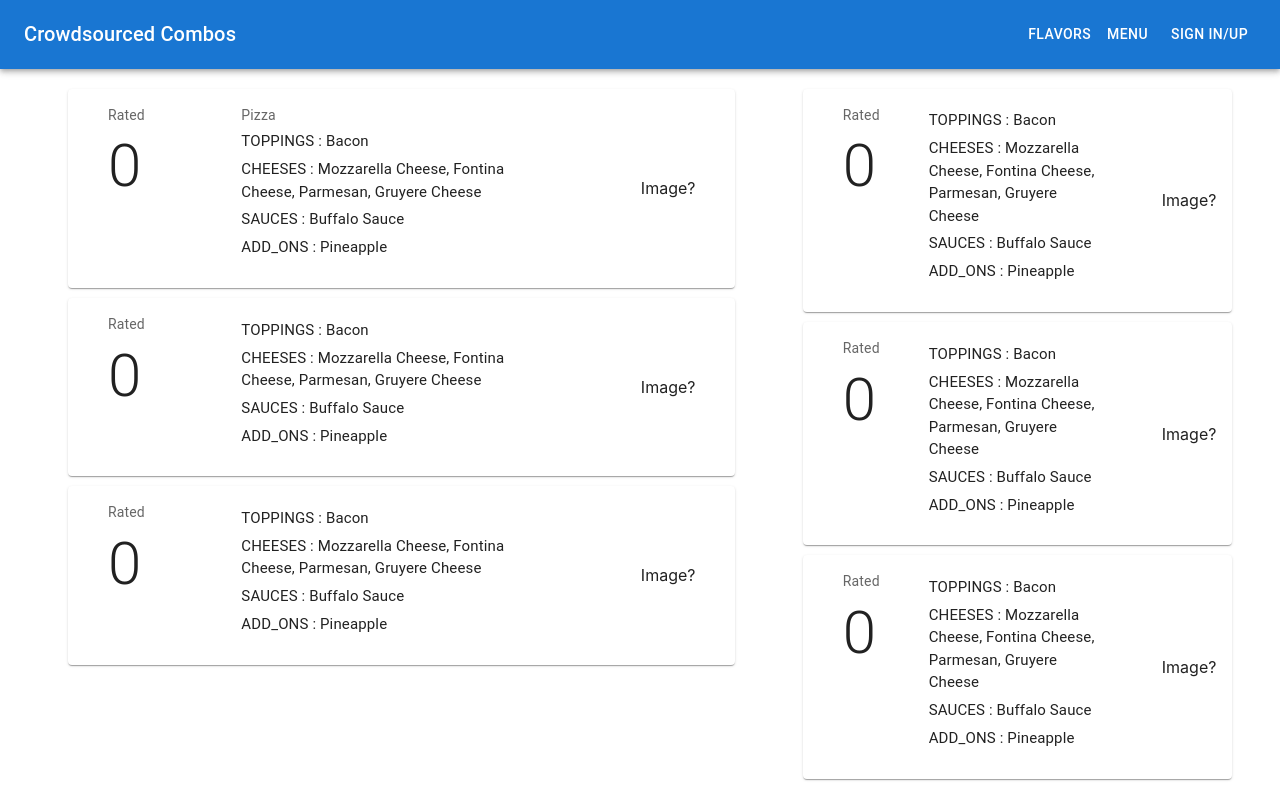
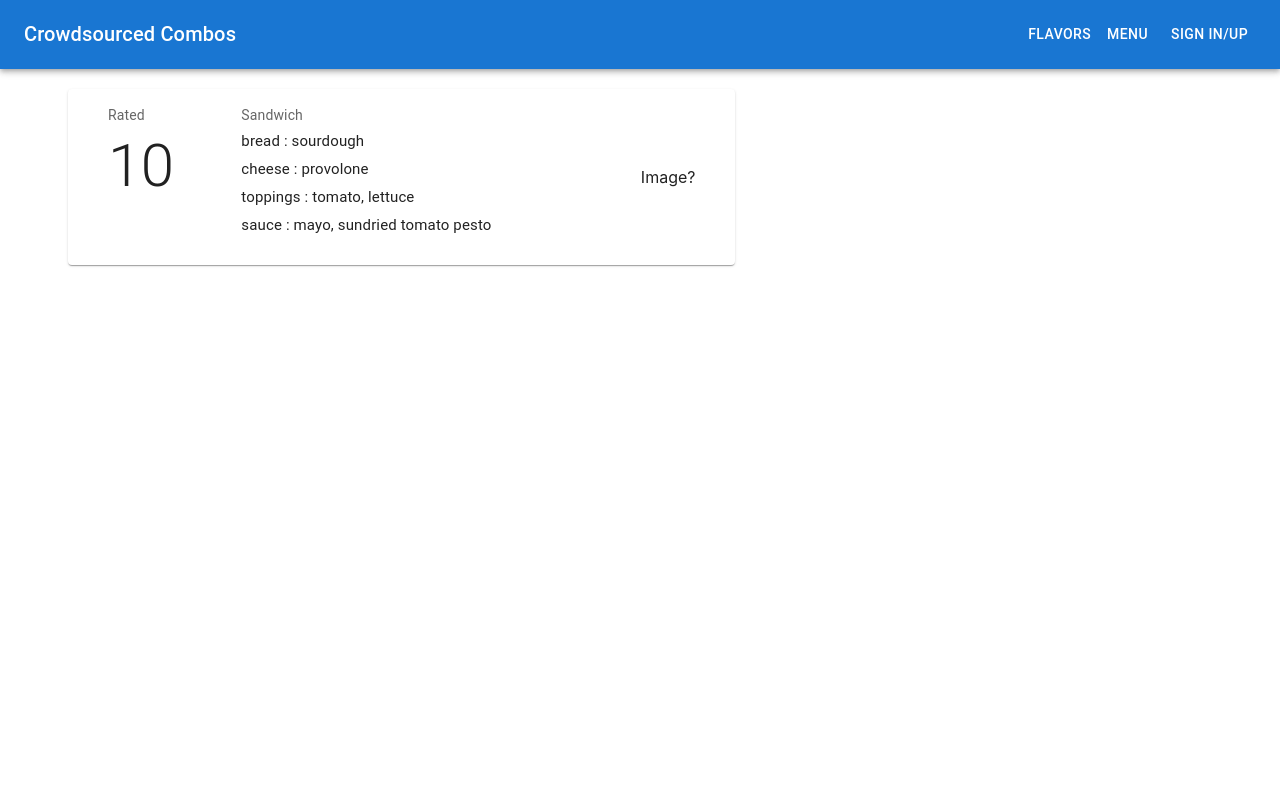
Before and after one commit to CroudsourcedCombos/main, a Next.js app in the folder frontend/: page /signed-out in a window 1280 px wide. Built offline with nearby package versions, Linux system fonts and the light colour scheme.

Commit message:
implemented ReviewCard component with a trial dataset

```diff
--- a/frontend/components/reviewcard.js
+++ b/frontend/components/reviewcard.js
@@ -8,51 +8,19 @@ import Typography from '@mui/material/Typography';
 import { Container } from '@mui/material';
 import Avatar from "@mui/material/Avatar";
 
-const Pizza = {
-  TOPPINGS: [
-    'Bacon',
-    'Black Forest Ham',
-    'Grilled Rosemary Chicken Breast',
-    'Italian Sausage',
-    'Pepperoni',
-    'Smoked Salmon',
-    'Vegan Sausage',
-    'None',
-  ],
-  CHEESES: [
-    'Mozzarella Cheese',
-    'Mozzarella Cheese, Fontina Cheese, Parmesan, Gruyere Cheese',
-    'Vegan Mozzarella Cheese',
-    'No Cheese',
-  ],
-  SAUCES: [
-    'BBQ Sauce',
-    'Bechamel Sauce',
-    'Buffalo Sauce',
-    'Dill & Shallot Cream Cheese',
-    'Pesto Sauce',
-    'Smoked Tomato Sauce',
-    'Spicy Marinara Sauce',
-    'No Sauce',
-  ],
-  ADD_ONS: [
-    'Basil',
-    'Mixed Peppers',
-    'Mushroom',
-    'Pineapple',
-    'Ranch Dressing',
-    'Red Onion',
-    'Sliced Black Olives',
-    'Sliced Jalapeño',
-    'Tomato',
-  ],
-}
 
 
-export default function ReviewCard(props) {
-    const [Rating, setRating] = React.useState(0);
-    const [Category, setCategory] = React.useState("Sandwhich");
-    const [Ingredients, setIngredients] = React.useState([])
+
+export default function ReviewCard({ score, category, ingredients }) {
+    const keys = Object.keys(ingredients)
+    const values = Object.values(ingredients)
+
+    for (let i = 0; i < values.length; i++){
+      if (Array.isArray(values[i])){
+        console.log("inside if")
+        values[i] = (values[i]).join(", ");
+      };
+    }
 
     return (
     <Card sx={{ width: "100%", border: "1", margin: "10px", display: "flex"}}>
@@ -62,21 +30,23 @@ export default function ReviewCard(props) {
             Rated
             </Typography>
             <Typography variant="h2" component="div">
-            {Rating}
+            {score}
             </Typography>
         </CardContent>
       </Container>
       <Container sx = {{width: "60%"}}>
           <CardContent>
             <Typography sx={{ fontSize: 14 }} color="text.secondary" gutterBottom>
-                {props.type}
+              {category}
             </Typography>
 
-            {Object.entries(Pizza).map((ingredient, choice) => (
+            {keys.map((key, index) => (
               <Typography sx={{ fontSize: 15 }} color="text.primary" gutterBottom>
-                {ingredient[0]} : {ingredient[1][choice]}
+                {key} : {values[index]}
               </Typography>
             ))}
+
+
           </CardContent>
       </Container>
       <Container sx = {{width: "20%", display: "flex", alignItems: "center", justifyContent: "center"}}>
--- a/frontend/pages/signed-out.js
+++ b/frontend/pages/signed-out.js
@@ -26,6 +26,30 @@ import CheckboxesGroup from "../components/foodCheckboxes";
 import { Box } from "@mui/system";
 import  ReviewCard  from "../components/reviewcard.js";
 
+
+const dataset = [
+  {
+    score: 10,
+    category: 'Sandwich',
+    ingredients: {
+      bread: "sourdough",
+      cheese: ["provolone"],
+      toppings: ["tomato", "lettuce"],
+      sauce: ["mayo", "sundried tomato pesto"],
+    }
+  },
+  {
+    score: 2,
+    category: 'Sub',
+    ingredients: {
+      bread: "torpedo hoagie",
+      cheese: ["swiss"],
+      toppings: ["onion"],
+      sauce: ["sundried tomato pesto"],
+    }
+  },
+]
+
 export default function SignedOut() {
   const [value, setValue] = useState(2);
   const [reviewText, setreviewText] = useState("Controlled");
@@ -41,14 +65,9 @@ export default function SignedOut() {
         <ResponsiveAppBar></ResponsiveAppBar>
         <Container maxWidth = "xl" sx = { {display: "flex", justifyContent: "space-between"}}>
                 <Container sx = { { width: "60%", margin: "10px"}}>
-                    <ReviewCard type = "Pizza" ></ReviewCard>
-                    <ReviewCard></ReviewCard>
-                    <ReviewCard></ReviewCard>
+                    <ReviewCard {...dataset[0]} />
                 </Container>
                 <Container sx = { {width: "40%", margin: "10px"}}>
-                    <ReviewCard></ReviewCard>
-                    <ReviewCard></ReviewCard>
-                    <ReviewCard></ReviewCard>
                 </Container>
         </Container>
 
```
